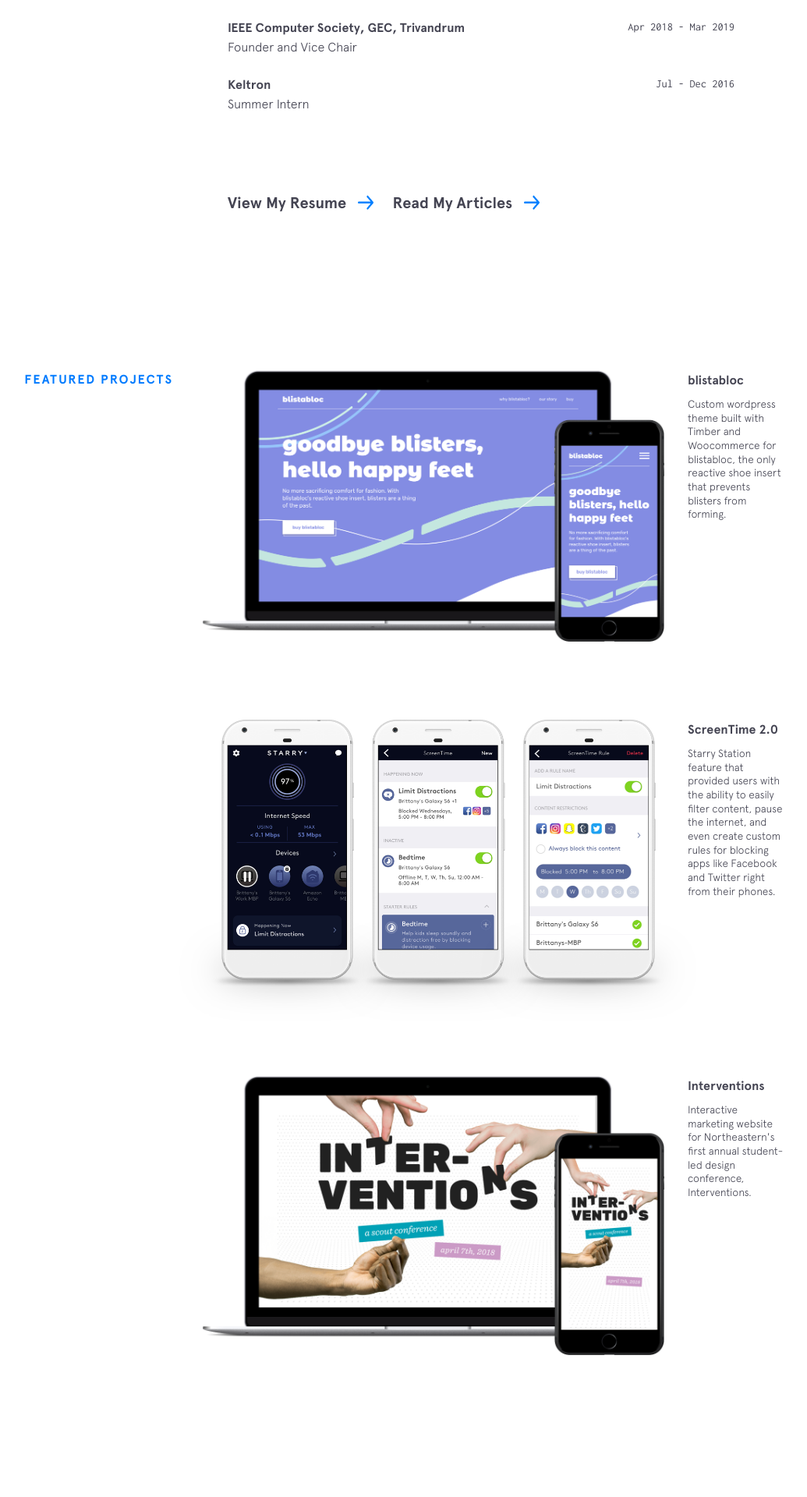
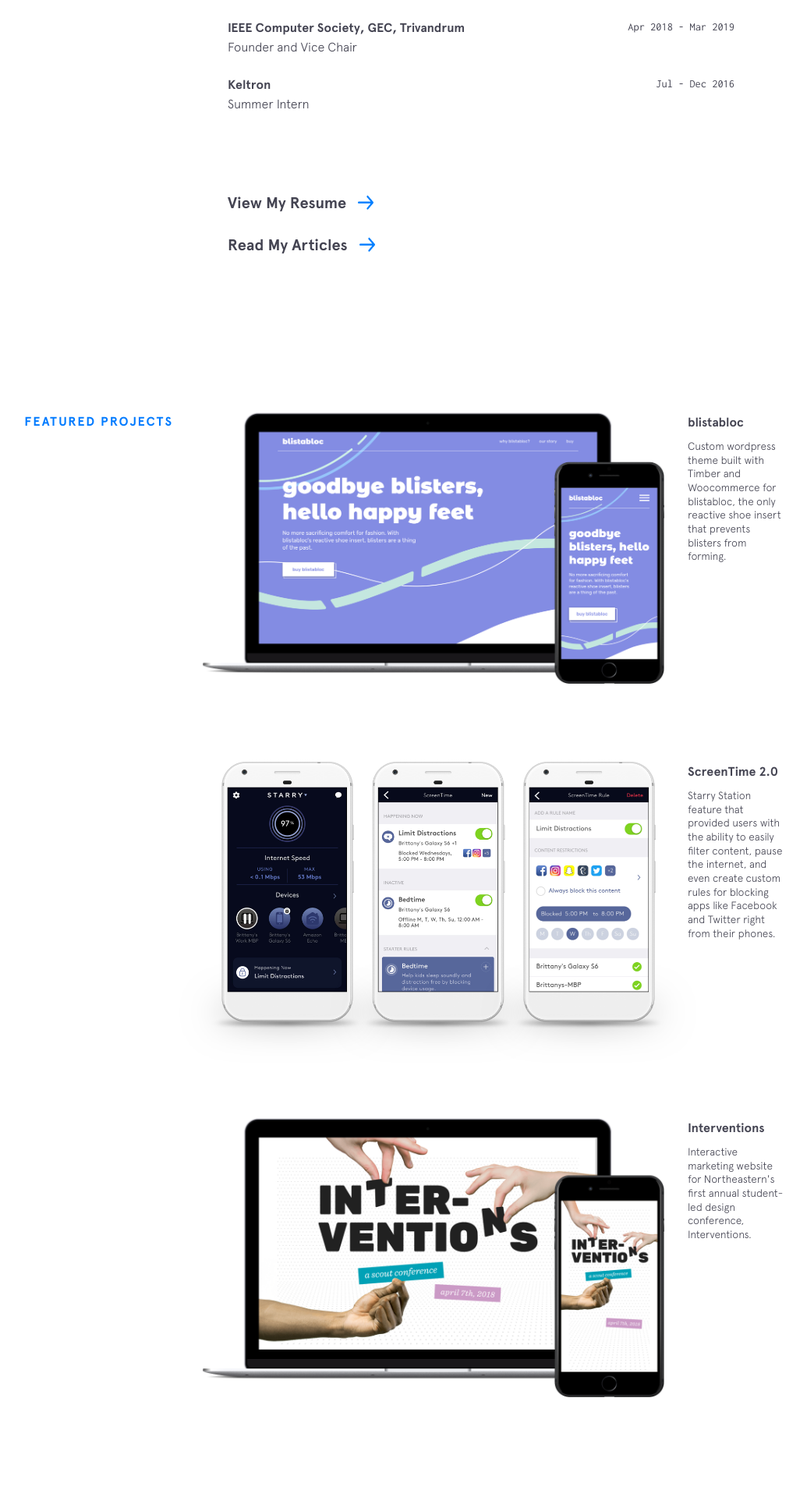
Before and after one commit to Madhav-Somanath/Portfolio, a Jekyll site: the page built from index.html, in a window 1280 px wide. Shown: the part 2479-4399 px from the top of the page at 78% size, without its empty margins (158-1193 px from the left). Built offline with Jekyll 4.4.1, drawn with Linux system fonts in a browser that asks for light colours; nearby versions of some CDN libraries.

Commit message:
Update experience.html

```diff
--- a/_includes/experience.html
+++ b/_includes/experience.html
@@ -14,8 +14,8 @@
       </div>
       {% endfor %}
     </div>
-
-    <a href="{{site.resume}}" target="_blank" class="arrow-link">View My Resume</a> &nbsp;&nbsp;&nbsp;&nbsp;
-    <a href="{{site.resume}}" target="_blank" class="arrow-link">Read My Articles</a>
+    <div><a href="{{site.resume}}" target="_blank" class="arrow-link">View My Resume</a></div>
+    &nbsp;&nbsp;&nbsp;&nbsp;
+    <div><a href="{{site.blog}}" target="_blank" class="arrow-link">Read My Articles</a></div>
   </div>
 </section>
```
